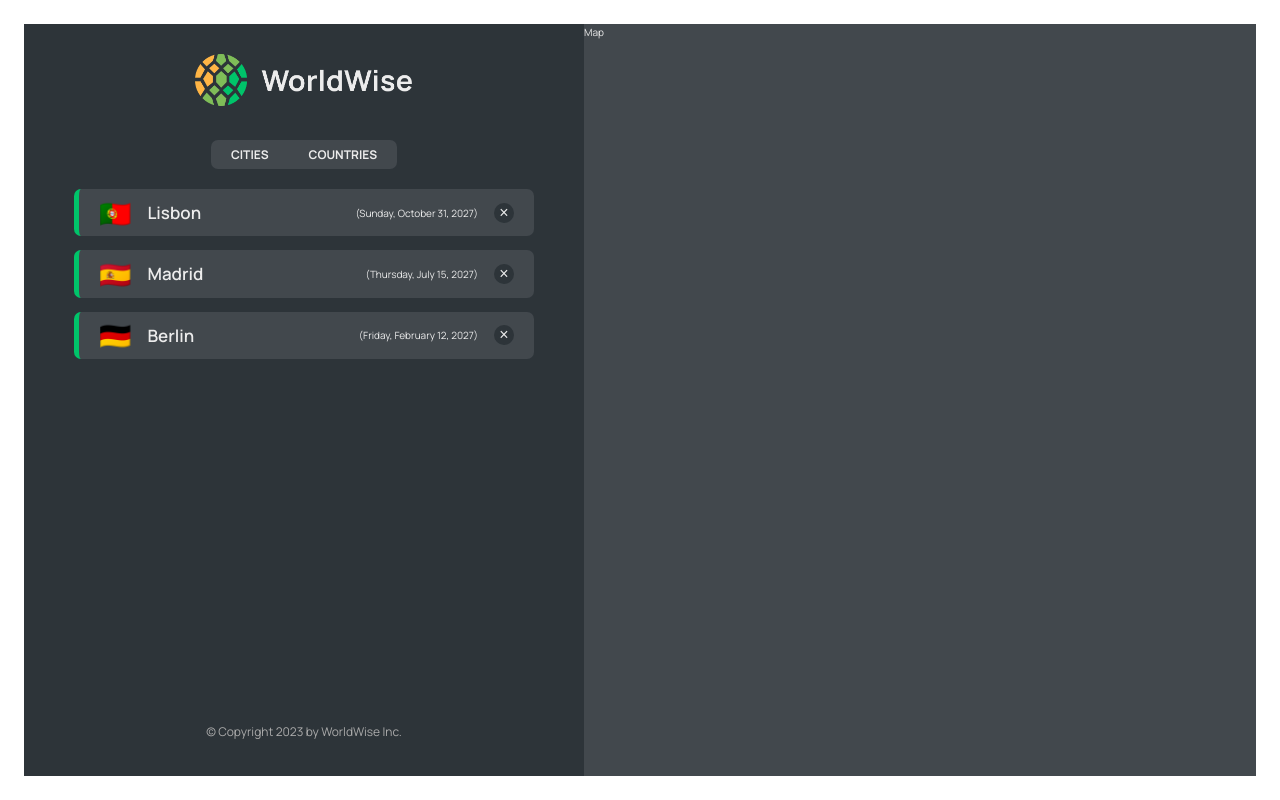
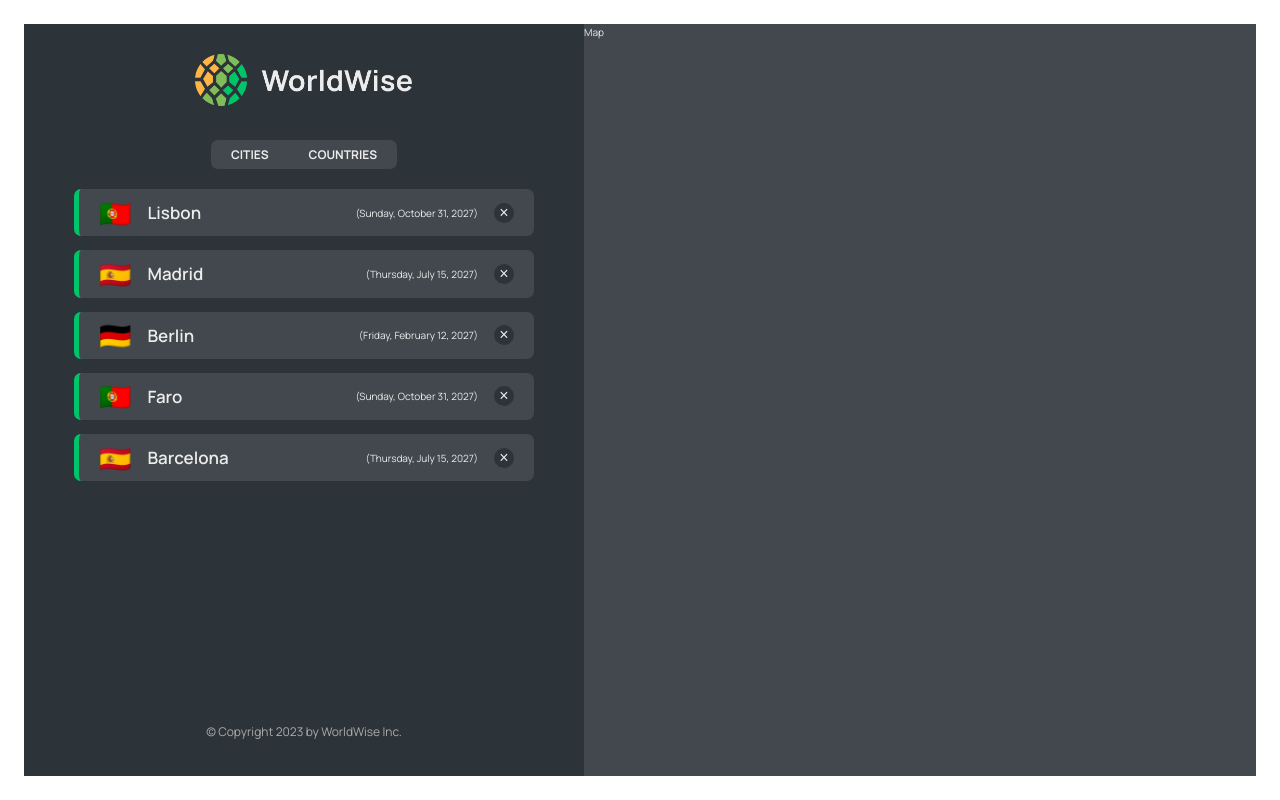
Before and after one commit to royaldev1031/worldwise, a React (Vite) app: page /app in a window 1280 px wide. Built offline with nearby package versions, Linux system fonts and the light colour scheme; data requests are answered from the project's data file.

Commit message:
create country list page

```diff
--- a/data/cities.json
+++ b/data/cities.json
@@ -35,6 +35,30 @@
         "lng": 13.376933665713324
       },
       "id": 98443197
+    },
+    {
+      "cityName": "Faro",
+      "country": "Portugal",
+      "emoji": "🇵🇹",
+      "date": "2027-10-31T15:59:59.138Z",
+      "notes": "My favorite city so far!",
+      "position": {
+        "lat": 38.727881642324164,
+        "lng": -9.140900099907554
+      },
+      "id": 73930386
+    },
+    {
+      "cityName": "Barcelona",
+      "country": "Spain",
+      "emoji": "🇪🇸",
+      "date": "2027-07-15T08:22:53.976Z",
+      "notes": "",
+      "position": {
+        "lat": 40.46635901755316,
+        "lng": -3.7133789062500004
+      },
+      "id": 178067523
     }
   ]
 }
--- a/src/App.jsx
+++ b/src/App.jsx
@@ -7,6 +7,7 @@
 import PageNotFound from './pages/PageNotFound'
 import Login from './pages/Login'
 import CityList from './components/CityList'
+import CountryList from './components/CountryList'
 
 const BASE_URL = 'http://localhost:8000'
 
@@ -47,7 +48,10 @@
             path="cities"
             element={<CityList cities={cities} isLoading={isLoading} />}
           />
-          <Route path="countries" element={<p>List of countries</p>} />
+          <Route
+            path="countries"
+            element={<CountryList cities={cities} isLoading={isLoading} />}
+          />
           <Route path="form" element={<p>Form</p>} />
         </Route>
         <Route path="*" element={<PageNotFound />} />
--- /dev/null
+++ b/src/components/CountryList.jsx
@@ -0,0 +1,29 @@
+import Spinner from './Spinner'
+import CountryItem from './CountryItem'
+import Message from './Message'
+import styles from './CountryList.module.css'
+
+function CountryList({ cities, isLoading }) {
+  if (isLoading) return <Spinner />
+
+  if (!cities.length)
+    return (
+      <Message message="Add your first city by clicking on a city on the map" />
+    )
+
+  const countries = cities.reduce((arr, city) => {
+    if (!arr.map((el) => el.country).includes(city.country))
+      return [...arr, { country: city.country, emoji: city.emoji }]
+    else return arr
+  }, [])
+
+  return (
+    <ul className={styles.countryList}>
+      {countries.map((country) => (
+        <CountryItem country={country} key={country.id} />
+      ))}
+    </ul>
+  )
+}
+
+export default CountryList
```
